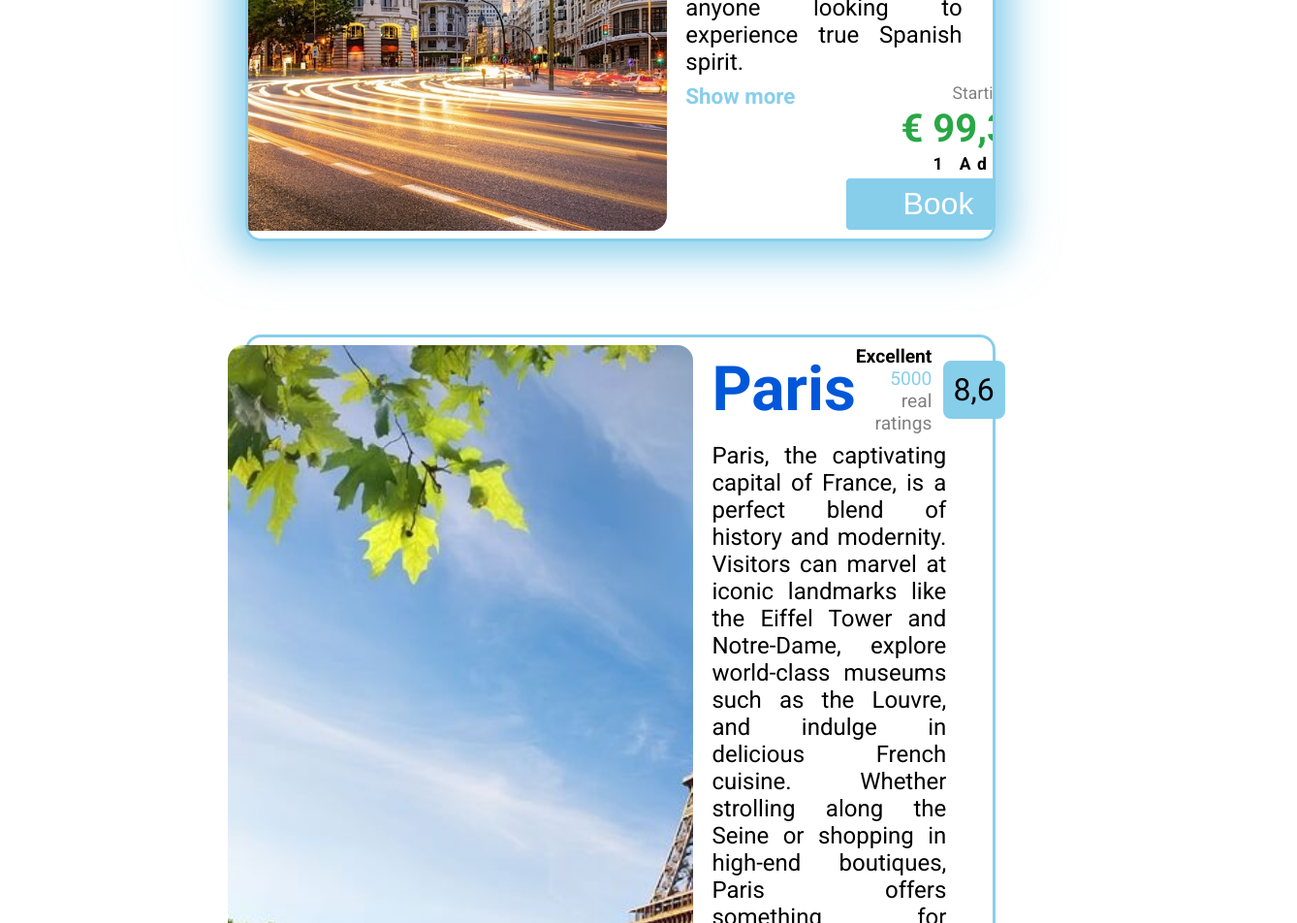
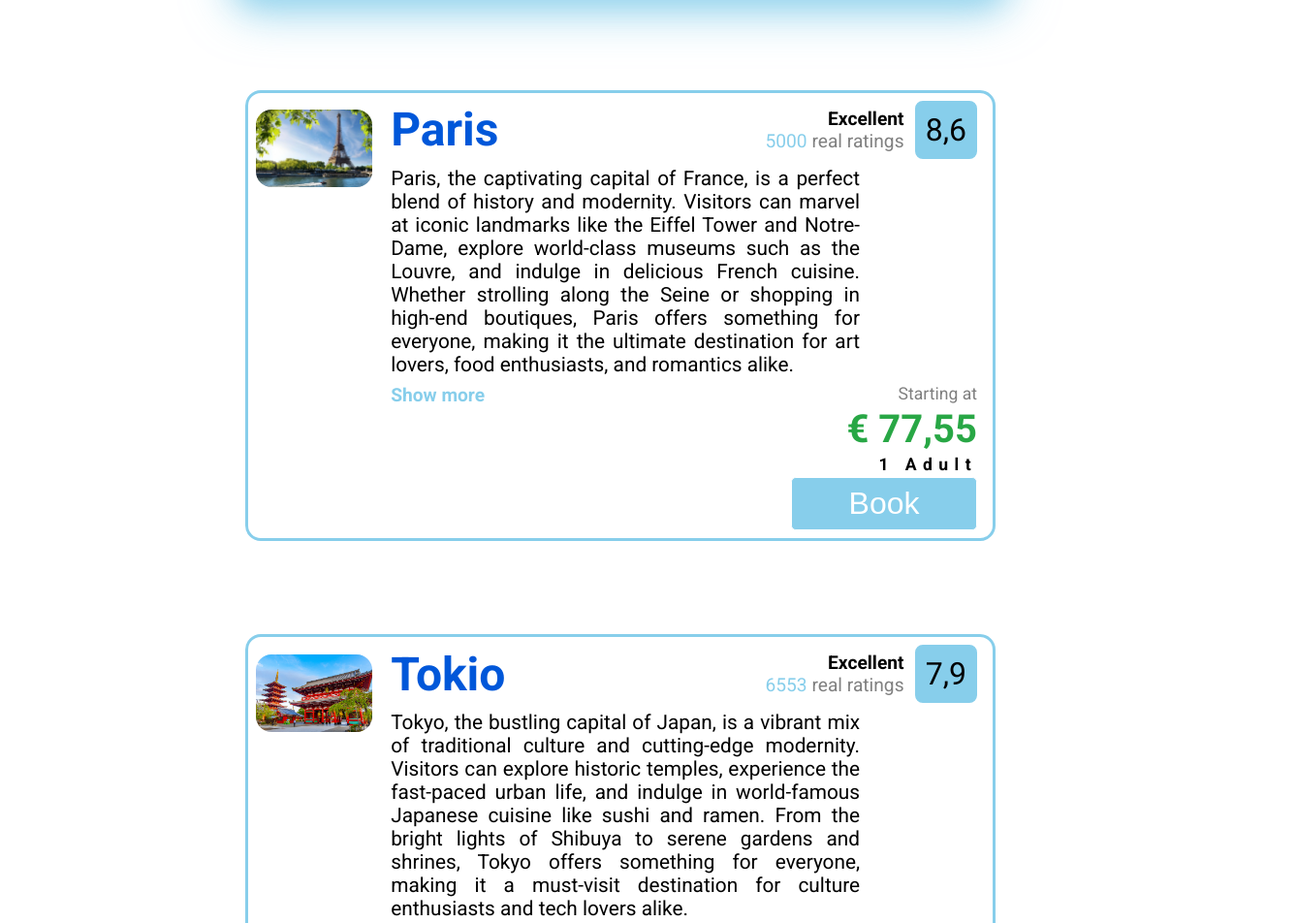
Before and after one commit to Umex10/Flymex, a plain HTML site: page index.html in a window 1280 px wide. Shown: the part 1245-2197 px from the top of the page at 97% size, 1338 px wide, since content can reach past the window. Drawn offline with Linux system fonts and the light colour scheme; a web font is replaced by a local one.

Commit message:
Added alt text to img tag inside index.html and implemented media-query for max-width: 1800px

```diff
--- a/index.html
+++ b/index.html
@@ -81,7 +81,7 @@
                   ></a>
                 </li>
               </ul>
-            </nav>
+            </nav>http://127.0.0.1:5500/index.html
             <div class="log">
               <button type="button" id="log-in">LOGIN</button>
               <button type="button" id="sign-in">SIGN UP</button>
@@ -138,7 +138,7 @@
             </section>
           </article>
           <article class="madridCard2">
-            <img src="/images/Tower.jpg" alt="Madrid" />
+            <img src="/images/Tower.jpg" alt="Paris" />
               <section class="about">
                 <section class="cityAndRating">
                   <h3>Paris</h3>
@@ -176,7 +176,7 @@
             </section>
           </article>
           <article class="madridCard2">
-            <img src="/images/Japan.jpg" alt="Madrid" />
+            <img src="/images/Japan.jpg" alt="Tokio" />
               <section class="about">
                 <section class="cityAndRating">
                   <h3>Tokio</h3>
--- a/styles/style.css
+++ b/styles/style.css
@@ -286,6 +286,7 @@ body {
     border-radius: 1rem;
     margin: 0.5rem 0rem 0.5rem 0.5rem;
     object-fit: cover;
+    object-position: center top;
 }
 
 .cards h3 {
@@ -688,6 +689,37 @@ body {
     }
 }
 
+@media screen and (max-width: 1800px) {
+    .cards img {
+        width: 20rem;
+        height: 20rem;
+        margin-top: 1.1rem;
+    }
+
+    .cards h3 {
+
+        font-size: 3rem;
+
+    }
+
+    .text {
+        font-size: 1.3rem;
+    }
+
+    .showMore a {
+        font-size: 1.2rem;
+    }
+}
+
+
+@media screen and (max-width: 1700px) {
+    .cards img {
+        width: 20rem;
+        height: 5rem;
+
+    }
+}
+
 @media screen and (max-width: 1200px) {
     .header h1 {
         margin-top: 2.8rem;
```
